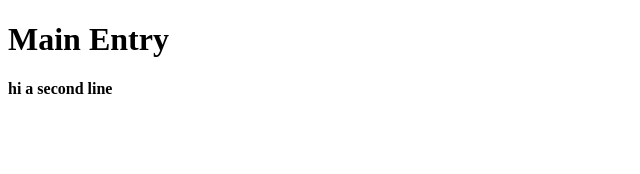
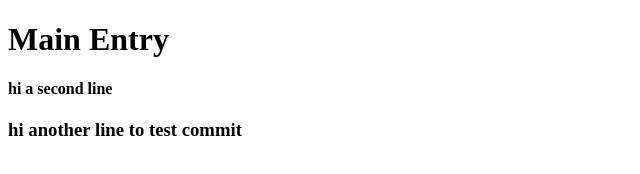
Before and after one commit to formateur77/test2, a plain HTML site: page index.html in a window 1280 px wide. Shown: the whole page, without its empty margins (0-640 px from the left). Drawn offline with Linux system fonts and the light colour scheme.

Commit message:
forth commit

```diff
--- a/index.html
+++ b/index.html
@@ -9,5 +9,6 @@
 <body>
     <h1>Main Entry</h1>
     <h4>hi a second line</h4>
+    <h3>hi another line to test commit </h3>
 </body>
 </html>
```
